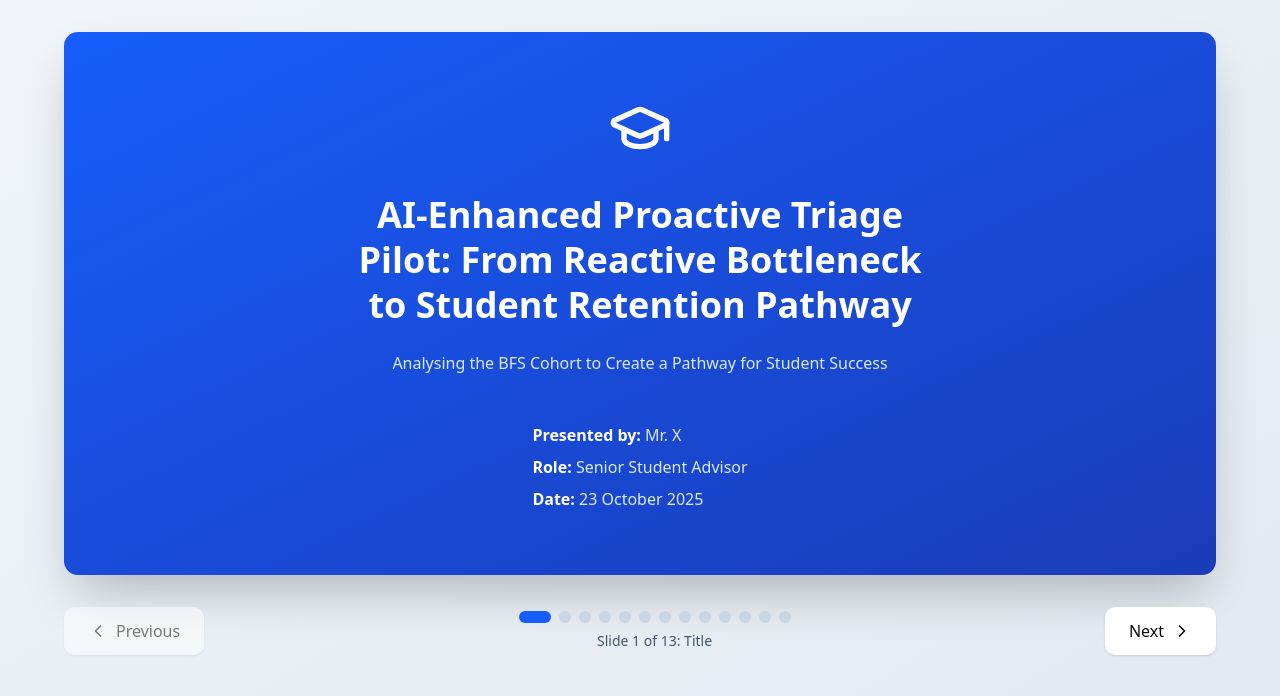
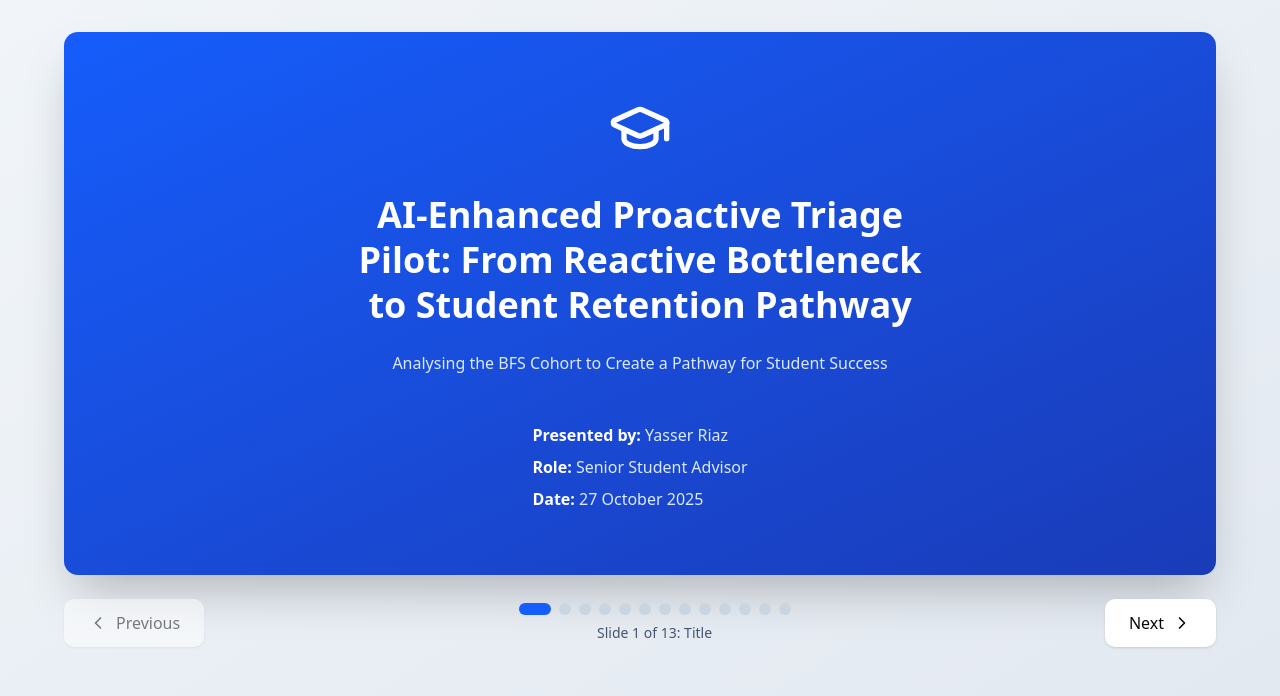
Before and after one commit to digital-professor/Triagepresentation, a React (Vite) app: page / in a window 1280 px wide. Shown: the top 696 px of the page. Built offline with nearby package versions, Linux system fonts and the light colour scheme.

Commit message:
Update Presentation.tsx

```diff
--- a/src/components/Presentation.tsx
+++ b/src/components/Presentation.tsx
@@ -64,15 +64,15 @@ function TitleSlide() {
         <GraduationCap className="h-12 w-12 md:h-16 md:w-16" />
       </div>
       <h1 className="mb-6 leading-tight font-bold text-3xl md:text-4xl text-center text-balance max-w-3xl">
-        <span className="font-semibold text-blue-200">AI-Enhanced</span> Proactive Triage Pilot: From Reactive Bottleneck to Student Retention Pathway
+        <span className="font-semibold text-[rgb(124,166,211)]">AI-Enhanced</span> Proactive Triage Pilot: From Reactive Bottleneck to Student Retention Pathway
       </h1>
       <h2 className="mb-12 text-blue-100 text-center text-balance max-w-2xl">
         Analysing the BFS Cohort to Create a Pathway for Student Success
       </h2>
       <div className="space-y-2 text-blue-100 text-center md:text-left">
-        <p><span className="font-semibold text-white">Presented by:</span> Mr. X</p>
+        <p><span className="font-semibold text-white">Presented by:</span> Yasser Riaz</p>
         <p><span className="font-semibold text-white">Role:</span> Senior Student Advisor</p>
-        <p><span className="font-semibold text-white">Date:</span> 23 October 2025</p>
+        <p><span className="font-semibold text-white">Date:</span> 27 October 2025</p>
       </div>
     </div>
   );
@@ -702,18 +702,21 @@ export default function Presentation() {
 
   return (
     <div className="min-h-screen bg-gradient-to-br from-slate-100 to-slate-200 p-4 md:p-8">
-      <div className="max-w-6xl mx-auto">
-        <div className="mb-6"><CurrentSlideComponent /></div>
+      <div className="max-w-6xl mx-auto flex flex-col h-[calc(100vh-2rem)] md:h-[calc(100vh-4rem)]">
+        {/* Fixed-height scrollable slide container */}
+        <div className="flex-1 overflow-y-auto mb-6 scrollbar-thin scrollbar-thumb-slate-400 scrollbar-track-slate-200">
+          <CurrentSlideComponent />
+        </div>
 
-        {/* ONE navigation block: desktop vs mobile layout */}
+        {/* Fixed navigation at bottom */}
         {isMdUp ? (
-          <div className="flex items-center justify-between gap-4 mt-8">
+          <div className="flex items-center justify-between gap-4 flex-shrink-0">
             {PrevBtn}
             {Indicator}
             {NextBtn}
           </div>
         ) : (
-          <div className="flex flex-col items-center gap-4 mt-8">
+          <div className="flex flex-col items-center gap-4 flex-shrink-0">
             {Indicator}
             <div className="flex justify-center gap-4">
               {PrevBtn}
```
